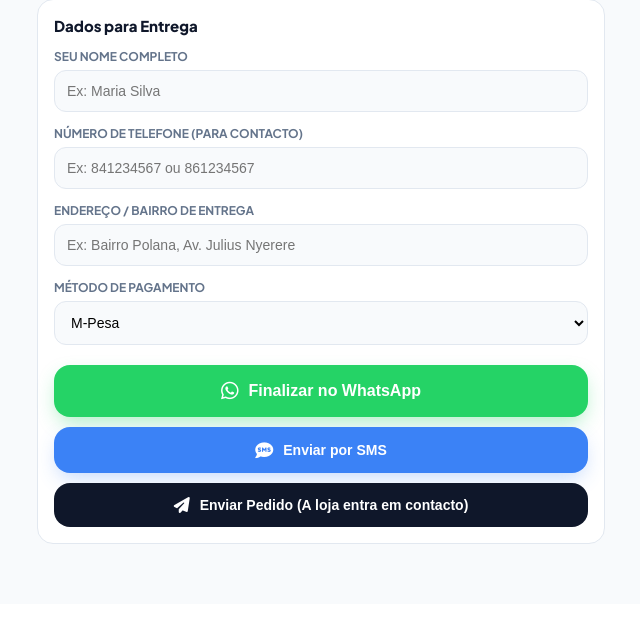
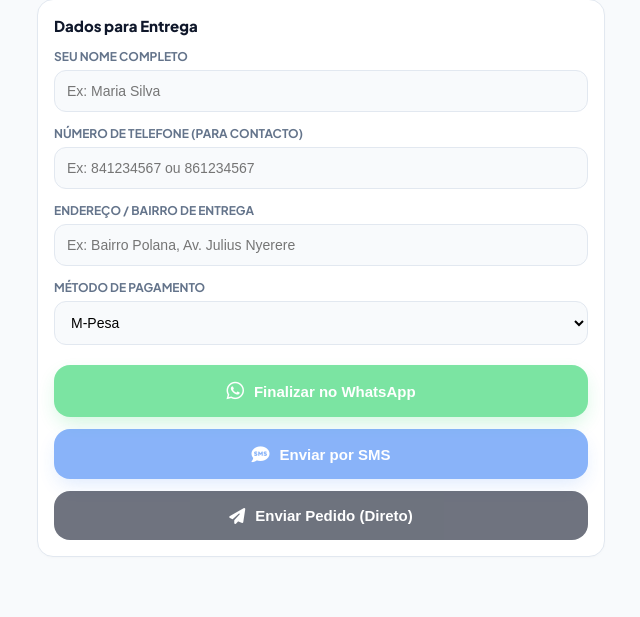
Before and after one commit to FSavel/fashion-store, a Flask app: page /cart in a window 1280 px wide. Shown: the part 379-996 px from the top of the page, without its empty margins (319-959 px from the left). Before the commit the page ends 923 px from the top, so only its background shows below. Run offline with Flask 3, Linux system fonts and the light colour scheme.

Commit message:
Update cart.html

```diff
--- a/templates/cart.html
+++ b/templates/cart.html
@@ -51,6 +51,11 @@
             align-items: center;
             color: var(--primary);
             text-decoration: none;
+            transition: background 0.2s;
+        }
+
+        .btn-back:hover {
+            background: #e2e8f0;
         }
 
         header h1 { font-size: 18px; font-weight: 800; }
@@ -67,6 +72,7 @@
             border: 1px solid var(--border-color);
             padding: 16px;
             margin-bottom: 20px;
+            box-shadow: 0 1px 3px rgba(0,0,0,0.02);
         }
 
         .cart-item {
@@ -79,7 +85,7 @@
 
         .cart-item:last-child { border-bottom: none; }
 
-        .item-info h4 { font-size: 14px; font-weight: 700; }
+        .item-info h4 { font-size: 14px; font-weight: 700; color: var(--primary); }
         .item-info p { font-size: 12px; color: var(--text-muted); margin-top: 2px; }
         .item-price { font-size: 14px; font-weight: 800; color: var(--primary); margin-top: 4px; }
 
@@ -97,6 +103,11 @@
             border-radius: 8px;
             font-weight: bold;
             cursor: pointer;
+            transition: background 0.2s;
+        }
+
+        .btn-qty:hover {
+            background: #e2e8f0;
         }
 
         /* Formulário de Entrega */
@@ -113,7 +124,7 @@
             text-transform: uppercase;
         }
 
-        .form-group input, .form-group select, .form-group textarea {
+        .form-group input, .form-group select {
             width: 100%;
             padding: 12px;
             border-radius: 12px;
@@ -121,6 +132,12 @@
             font-size: 14px;
             outline: none;
             background: #f8fafc;
+            transition: border-color 0.2s, background 0.2s;
+        }
+
+        .form-group input:focus, .form-group select:focus {
+            border-color: var(--primary);
+            background: #ffffff;
         }
 
         .summary-row {
@@ -133,57 +150,47 @@
             border-top: 2px solid var(--border-color);
         }
 
-        .btn-send-whatsapp {
+        .btn-action {
             width: 100%;
-            background: var(--accent);
-            color: white;
             border: none;
             padding: 16px;
             border-radius: 16px;
-            font-size: 16px;
+            font-size: 15px;
             font-weight: 800;
             cursor: pointer;
             display: flex;
             justify-content: center;
             align-items: center;
             gap: 10px;
+            margin-top: 12px;
+            transition: transform 0.1s, opacity 0.2s;
+        }
+
+        .btn-action:active {
+            transform: scale(0.98);
+        }
+
+        .btn-action:disabled {
+            opacity: 0.6;
+            cursor: not-allowed;
+        }
+
+        .btn-send-whatsapp {
+            background: var(--accent);
+            color: white;
             margin-top: 20px;
             box-shadow: 0 8px 20px -4px rgba(37, 211, 102, 0.4);
         }
 
         .btn-send-sms {
-            width: 100%;
             background: var(--sms-btn);
             color: white;
-            border: none;
-            padding: 14px;
-            border-radius: 16px;
-            font-size: 14px;
-            font-weight: 700;
-            cursor: pointer;
-            display: flex;
-            justify-content: center;
-            align-items: center;
-            gap: 10px;
-            margin-top: 10px;
             box-shadow: 0 8px 20px -4px rgba(59, 130, 246, 0.3);
         }
 
         .btn-send-direct {
-            width: 100%;
             background: var(--primary);
             color: white;
-            border: none;
-            padding: 14px;
-            border-radius: 16px;
-            font-size: 14px;
-            font-weight: 700;
-            cursor: pointer;
-            display: flex;
-            justify-content: center;
-            align-items: center;
-            gap: 10px;
-            margin-top: 10px;
         }
 
         .empty-cart {
@@ -219,43 +226,43 @@
         <h3 style="font-size: 15px; font-weight: 800; margin-bottom: 14px;">Dados para Entrega</h3>
 
         <div class="form-group">
-            <label>Seu Nome Completo</label>
+            <label for="cliente-nome">Seu Nome Completo</label>
             <input type="text" id="cliente-nome" placeholder="Ex: Maria Silva" required>
         </div>
 
         <div class="form-group">
-            <label>Número de Telefone (para contacto)</label>
+            <label for="cliente-telefone">Número de Telefone (para contacto)</label>
             <input type="tel" id="cliente-telefone" placeholder="Ex: 841234567 ou 861234567" required>
         </div>
 
         <div class="form-group">
-            <label>Endereço / Bairro de Entrega</label>
+            <label for="cliente-endereco">Endereço / Bairro de Entrega</label>
             <input type="text" id="cliente-endereco" placeholder="Ex: Bairro Polana, Av. Julius Nyerere" required>
         </div>
 
         <div class="form-group">
-            <label>Método de Pagamento</label>
+            <label for="cliente-pagamento">Método de Pagamento</label>
             <select id="cliente-pagamento">
                 <option value="M-Pesa">M-Pesa</option>
                 <option value="e-Mola">e-Mola</option>
-                <option value="Numerário / Na Entrega">Numerário na Entrega</option>
-                <option value="POS / Cartão">POS / Cartão na Entrega</option>
+                <option value="Numerário na Entrega">Numerário na Entrega</option>
+                <option value="POS / Cartão na Entrega">POS / Cartão na Entrega</option>
             </select>
         </div>
 
         <!-- Botão WhatsApp -->
-        <button class="btn-send-whatsapp" onclick="enviarPedidoWhatsApp()">
+        <button id="btn-whatsapp" class="btn-action btn-send-whatsapp" onclick="processarEnvio('whatsapp')">
             <i class="fa-brands fa-whatsapp" style="font-size: 20px;"></i> Finalizar no WhatsApp
         </button>
 
         <!-- Botão SMS Alternativo -->
-        <button class="btn-send-sms" onclick="enviarPedidoSMS()">
+        <button id="btn-sms" class="btn-action btn-send-sms" onclick="processarEnvio('sms')">
             <i class="fa-solid fa-comment-sms" style="font-size: 18px;"></i> Enviar por SMS
         </button>
 
         <!-- Botão Direto -->
-        <button class="btn-send-direct" onclick="enviarPedidoDireto()">
-            <i class="fa-solid fa-paper-plane" style="font-size: 16px;"></i> Enviar Pedido (A loja entra em contacto)
+        <button id="btn-direct" class="btn-action btn-send-direct" onclick="processarEnvio('direct')">
+            <i class="fa-solid fa-paper-plane" style="font-size: 16px;"></i> Enviar Pedido (Direto)
         </button>
     </div>
 </div>
@@ -263,8 +270,8 @@
 <script src="{{ url_for('static', filename='js/cart.js') }}"></script>
 
 <script>
-// Número do telefone da Boutique (Substitua pelo seu número real com código 258)
-const TELEFONE_BOUTIQUE = "258840000000";
+// Obtém o número dinamicamente da configuração central do Flask (fallback para o padrão se ausente)
+const TELEFONE_BOUTIQUE = "{{ config.NUMERO_WHATSAPP if config and config.NUMERO_WHATSAPP else '258840000000' }}";
 
 function renderizarCarrinho() {
     const container = document.getElementById('cart-items-container');
@@ -277,21 +284,26 @@
                 <p>Sua sacola está vazia.</p>
             </div>`;
         document.getElementById('cart-total-price').innerText = '0 MT';
+        alternarBotoes(true);
         return;
     }
 
+    alternarBotoes(false);
     let html = '';
     let total = 0;
 
     cart.forEach((item, index) => {
         const itemTotal = parseFloat(item.preco) * item.qtd;
         total += itemTotal;
+        const tamStr = item.tamanho ? item.tamanho : 'N/A';
+        const corStr = item.cor ? item.cor : 'N/A';
+
         html += `
             <div class="cart-item">
                 <div class="item-info">
                     <h4>${item.nome}</h4>
-                    <p>Tam: <b>${item.tamanho}</b> | Cor: <b>${item.cor}</b></p>
-                    <div class="item-price">${item.preco} MT</div>
+                    <p>Tam: <b>${tamStr}</b> | Cor: <b>${corStr}</b></p>
+                    <div class="item-price">${parseFloat(item.preco).toFixed(2)} MT</div>
                 </div>
                 <div class="item-actions">
                     <button class="btn-qty" onclick="alterarQtd(${index}, -1)">-</button>
@@ -313,6 +325,12 @@
     localStorage.setItem('cart', JSON.stringify(cart));
     renderizarCarrinho();
     if (typeof atualizarBarraSacola === 'function') atualizarBarraSacola();
+}
+
+function alternarBotoes(desativar) {
+    document.getElementById('btn-whatsapp').disabled = desativar;
+    document.getElementById('btn-sms').disabled = desativar;
+    document.getElementById('btn-direct').disabled = desativar;
 }
 
 function validarFormulario() {
@@ -339,88 +357,7 @@
     };
 }
 
-// Envia o pedido ao servidor Flask sem bloquear o fluxo em caso de falha de rede
 async function guardarPedidoNoBackend(dados) {
-    try {
-        await fetch('/checkout', {
-            method: 'POST',
-            headers: { 'Content-Type': 'application/json' },
-            body: JSON.stringify({
-                nome: dados.nome,
-                contacto: dados.telefone,
-                endereco: dados.endereco,
-                pagamento: dados.pagamento,
-                cart: dados.cart
-            })
-        });
-    } catch (err) {
-        console.warn("Aviso: O pedido continuou via mensagem, mas não pôde ser gravado no servidor:", err);
-    }
-}
-
-async function enviarPedidoWhatsApp() {
-    const dados = validarFormulario();
-    if (!dados) return;
-
-    // Aguarda o envio ao backend antes de abrir a app externa
-    await guardarPedidoNoBackend(dados);
-
-    let mensagem = `*NOVO PEDIDO - BOUTIQUE ELEGANCE*\n\n`;
-    mensagem += `*Cliente:* ${dados.nome}\n`;
-    mensagem += `*Contacto:* ${dados.telefone}\n`;
-    mensagem += `*Endereço:* ${dados.endereco}\n`;
-    mensagem += `*Pagamento:* ${dados.pagamento}\n\n`;
-    mensagem += `*ITENS DO PEDIDO:*\n`;
-
-    let total = 0;
-    dados.cart.forEach((item, i) => {
-        const sub = parseFloat(item.preco) * item.qtd;
-        total += sub;
-        mensagem += `${i+1}. ${item.nome}\n   • Tam: ${item.tamanho} | Cor: ${item.cor}\n   • Qtd: ${item.qtd} x ${item.preco} MT = *${sub} MT*\n\n`;
-    });
-
-    mensagem += `*TOTAL DO PEDIDO:* ${total.toFixed(2)} MT\n\n`;
-    mensagem += `_Aguardando confirmação de disponibilidade._`;
-
-    const url = `https://wa.me/${TELEFONE_BOUTIQUE}?text=${encodeURIComponent(mensagem)}`;
-
-    localStorage.removeItem('cart');
-    window.location.href = url;
-}
-
-async function enviarPedidoSMS() {
-    const dados = validarFormulario();
-    if (!dados) return;
-
-    await guardarPedidoNoBackend(dados);
-
-    let mensagem = `NOVO PEDIDO (SMS) - BOUTIQUE ELEGANCE\n\n`;
-    mensagem += `Cliente: ${dados.nome}\n`;
-    mensagem += `Contacto: ${dados.telefone}\n`;
-    mensagem += `Endereco: ${dados.endereco}\n`;
-    mensagem += `Pagamento: ${dados.pagamento}\n\n`;
-    mensagem += `ITENS:\n`;
-
-    let total = 0;
-    dados.cart.forEach((item, i) => {
-        const sub = parseFloat(item.preco) * item.qtd;
-        total += sub;
-        mensagem += `${i+1}. ${item.nome} (${item.tamanho}/${item.cor}) - ${item.qtd}x ${item.preco}MT = ${sub}MT\n`;
-    });
-
-    mensagem += `\nTOTAL: ${total.toFixed(2)} MT`;
-
-    const separador = /iPhone|iPad|iPod/i.test(navigator.userAgent) ? '&' : '?';
-    const urlSMS = `sms:${TELEFONE_BOUTIQUE}${separador}body=${encodeURIComponent(mensagem)}`;
-
-    localStorage.removeItem('cart');
-    window.location.href = urlSMS;
-}
-
-async function enviarPedidoDireto() {
-    const dados = validarFormulario();
-    if (!dados) return;
-
     try {
         const response = await fetch('/checkout', {
             method: 'POST',
@@ -433,19 +370,74 @@
                 cart: dados.cart
             })
         });
+        return await response.json();
+    } catch (err) {
+        console.warn("Aviso ao comunicar com o servidor:", err);
+        return { success: false };
+    }
+}
 
-        const data = await response.json();
+async function processarEnvio(canal) {
+    const dados = validarFormulario();
+    if (!dados) return;
 
-        if (data.success) {
-            alert(`Obrigado, ${dados.nome}! O seu pedido foi recebido com sucesso.\nA nossa equipa entrará em contacto para o número ${dados.telefone} para confirmar a entrega.`);
-            localStorage.removeItem('cart');
-            window.location.href = '/';
-        } else {
-            alert("Ocorreu um erro ao registar o pedido. Por favor, tente novamente.");
-        }
-    } catch (error) {
-        console.error("Erro ao enviar pedido:", error);
-        alert("Erro de conexão ao registar o pedido.");
+    alternarBotoes(true);
+
+    // 1. Grava no Backend / Google Sheets
+    await guardarPedidoNoBackend(dados);
+
+    // 2. Encaminha de acordo com o canal escolhido
+    if (canal === 'whatsapp') {
+        let mensagem = `*NOVO PEDIDO - BOUTIQUE ELEGANCE*\n\n`;
+        mensagem += `*Cliente:* ${dados.nome}\n`;
+        mensagem += `*Contacto:* ${dados.telefone}\n`;
+        mensagem += `*Endereço:* ${dados.endereco}\n`;
+        mensagem += `*Pagamento:* ${dados.pagamento}\n\n`;
+        mensagem += `*ITENS DO PEDIDO:*\n`;
+
+        let total = 0;
+        dados.cart.forEach((item, i) => {
+            const sub = parseFloat(item.preco) * item.qtd;
+            total += sub;
+            const tamStr = item.tamanho ? item.tamanho : 'N/A';
+            const corStr = item.cor ? item.cor : 'N/A';
+            mensagem += `${i+1}. ${item.nome}\n   • Tam: ${tamStr} | Cor: ${corStr}\n   • Qtd: ${item.qtd} x ${item.preco} MT = *${sub.toFixed(2)} MT*\n\n`;
+        });
+
+        mensagem += `*TOTAL DO PEDIDO:* ${total.toFixed(2)} MT\n\n`;
+        mensagem += `_Aguardando confirmação de disponibilidade._`;
+
+        const url = `https://wa.me/${TELEFONE_BOUTIQUE}?text=${encodeURIComponent(mensagem)}`;
+        localStorage.removeItem('cart');
+        window.location.href = url;
+
+    } else if (canal === 'sms') {
+        let mensagem = `NOVO PEDIDO (SMS) - BOUTIQUE ELEGANCE\n\n`;
+        mensagem += `Cliente: ${dados.nome}\n`;
+        mensagem += `Contacto: ${dados.telefone}\n`;
+        mensagem += `Endereco: ${dados.endereco}\n`;
+        mensagem += `Pagamento: ${dados.pagamento}\n\n`;
+        mensagem += `ITENS:\n`;
+
+        let total = 0;
+        dados.cart.forEach((item, i) => {
+            const sub = parseFloat(item.preco) * item.qtd;
+            total += sub;
+            mensagem += `${i+1}. ${item.nome} (${item.tamanho||'N/A'}/${item.cor||'N/A'}) - ${item.qtd}x ${item.preco}MT = ${sub.toFixed(2)}MT\n`;
+        });
+
+        mensagem += `\nTOTAL: ${total.toFixed(2)} MT`;
+
+        const separador = /iPhone|iPad|iPod/i.test(navigator.userAgent) ? '&' : '?';
+        const urlSMS = `sms:${TELEFONE_BOUTIQUE}${separador}body=${encodeURIComponent(mensagem)}`;
+
+        localStorage.removeItem('cart');
+        window.location.href = urlSMS;
+
+    } else if (canal === 'direct') {
+        alert(`Obrigado, ${dados.nome}! O seu pedido foi registado com sucesso.\nA nossa equipa entrará em contacto para o número ${dados.telefone} para confirmar a entrega.`);
+        localStorage.removeItem('cart');
+        window.location.href = '/';
     }
 }
 
```
